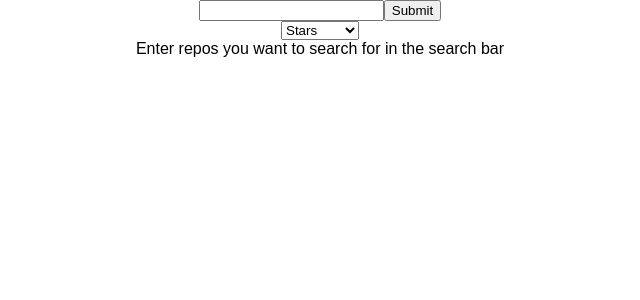
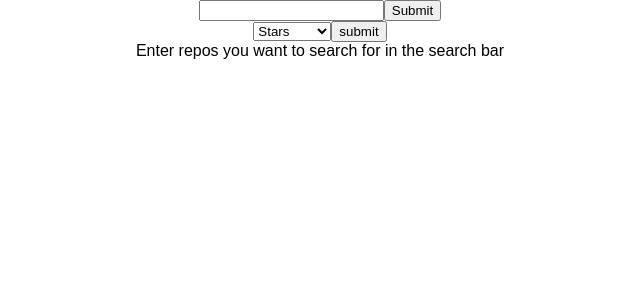
Before and after one commit to haquezameer/github-search, a React (Create React App) app: page / in a window 1280 px wide. Shown: the top 300 px of the page, without its empty margins (320-960 px from the left). Built offline with nearby package versions, Linux system fonts and the light colour scheme.

Commit message:
Add sort by stars,forks etc method

```diff
--- a/src/App.js
+++ b/src/App.js
@@ -15,6 +15,7 @@ class App extends Component {
       repos: []
     };
     this.searchRepos = this.searchRepos.bind(this);
+    this.sortBySelected = this.sortBySelected.bind(this);
   }
   searchRepos(query) {
     console.log(query);
@@ -26,11 +27,20 @@ class App extends Component {
       })
       .catch(err => console.log(err));
   }
+  sortBySelected(option) {
+    console.log(option);
+    const { repos } = this.state;
+    const sortarr = repos.sort((a, b) => {
+      return a[option] - b[option];
+    });
+    console.log(sortarr);
+    this.setState({ repos: sortarr });
+  }
   render() {
     return (
       <div className="App">
         <Search searchRepos={this.searchRepos} />
-        <ActionBar />
+        <ActionBar sortBySelected={this.sortBySelected} />
         <RepoList repos={this.state.repos} />
       </div>
     );
--- a/src/components/ActionBar.js
+++ b/src/components/ActionBar.js
@@ -1,14 +1,42 @@
-import React from "react";
+import React, { Component } from "react";
 
-const options = ["Stars", "Forks", "Watchers"];
-const ActionBar = () => (
-  <div>
-    <select name="sortby">
-      {options.map(option => (
-        <option key={option}>{option}</option>
-      ))}
-    </select>
-  </div>
-);
+const SORT_BY_STARS = "stargazers_count";
+const SORT_BY_FORKS = "forks_count";
+const SORT_BY_WATCHERS = "watchers_count";
+
+class ActionBar extends Component {
+  constructor(props) {
+    super(props);
+    this.state = {
+      selected: SORT_BY_STARS
+    };
+    this.handleChange = this.handleChange.bind(this);
+    this.handleSubmit = this.handleSubmit.bind(this);
+  }
+  handleChange(e) {
+    this.setState({ selected: e.target.value });
+  }
+  handleSubmit(e) {
+    e.preventDefault();
+    console.log(this.state.selected);
+    this.props.sortBySelected(this.state.selected);
+  }
+  render() {
+    return (
+      <form onSubmit={this.handleSubmit}>
+        <select
+          value={this.state.selected}
+          onChange={this.handleChange}
+          name="sortby"
+        >
+          <option value={SORT_BY_STARS}> Stars </option>
+          <option value={SORT_BY_FORKS}> Forks </option>
+          <option value={SORT_BY_WATCHERS}> Watchers </option>
+        </select>
+        <input type="submit" value="submit" />
+      </form>
+    );
+  }
+}
 
 export default ActionBar;
--- a/src/components/RepoList.js
+++ b/src/components/RepoList.js
@@ -1,6 +1,12 @@
 import React from "react";
 
-const RepoListItem = ({ repo }) => <div>{repo.full_name}</div>;
+const RepoListItem = ({ repo }) => (
+  <div>
+    <span>
+      {repo.full_name} {repo.stargazers_count}
+    </span>
+  </div>
+);
 
 const RepoList = ({ repos }) =>
   repos && repos.length ? (
```
